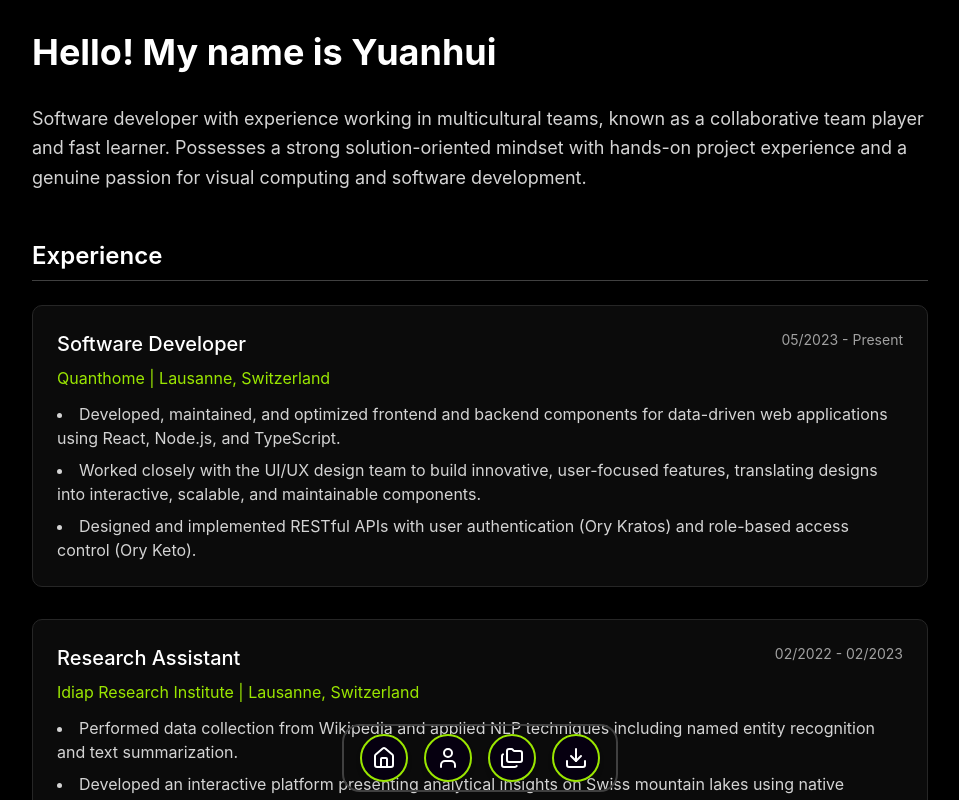
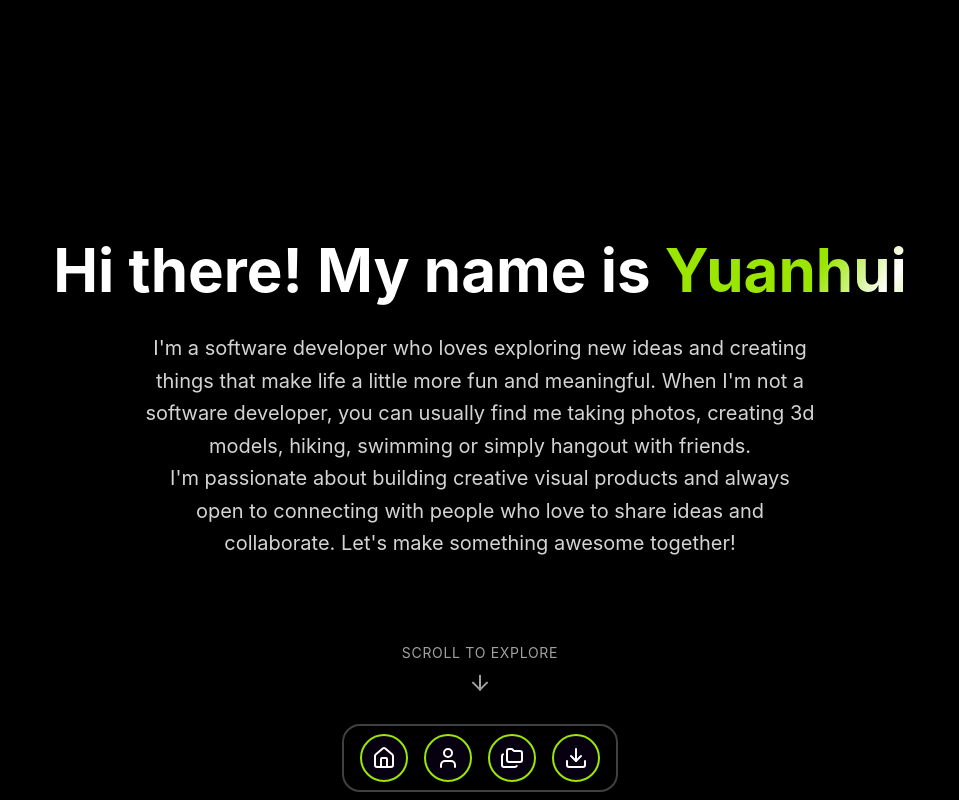
Before and after one commit to Linyhazel/nametag, a React (Vite) app: page /profile in a window 1280 px wide. Shown: the whole page, without its empty margins (160-1119 px from the left). Built offline with nearby package versions, Linux system fonts and the light colour scheme; no server answers.

Commit message:
update profolio and project page

```diff
--- /dev/null
+++ b/src/components/AnimatedSection.tsx
@@ -0,0 +1,41 @@
+import { useEffect, useRef, useState } from 'react';
+
+export default function AnimatedSection({
+  children,
+  delay = 0,
+}: {
+  children: React.ReactNode;
+  delay?: number;
+}) {
+  const [isVisible, setIsVisible] = useState(false);
+  const ref = useRef<HTMLDivElement>(null);
+
+  useEffect(() => {
+    const observer = new IntersectionObserver(
+      ([entry]) => {
+        if (entry.isIntersecting) {
+          setTimeout(() => setIsVisible(true), delay);
+          observer.unobserve(entry.target);
+        }
+      },
+      { threshold: 0.1 }
+    );
+
+    if (ref.current) {
+      observer.observe(ref.current);
+    }
+
+    return () => observer.disconnect();
+  }, [delay]);
+
+  return (
+    <div
+      ref={ref}
+      className={`transition-all duration-700 ease-out ${
+        isVisible ? 'opacity-100 translate-y-0' : 'opacity-0 translate-y-8'
+      }`}
+    >
+      {children}
+    </div>
+  );
+}
--- /dev/null
+++ b/src/components/ShinyText.tsx
@@ -0,0 +1,133 @@
+import React, { useState, useCallback, useEffect, useRef } from 'react';
+import { motion, useMotionValue, useAnimationFrame, useTransform } from 'motion/react';
+
+interface ShinyTextProps {
+  text: string;
+  disabled?: boolean;
+  speed?: number;
+  className?: string;
+  color?: string;
+  shineColor?: string;
+  spread?: number;
+  yoyo?: boolean;
+  pauseOnHover?: boolean;
+  direction?: 'left' | 'right';
+  delay?: number;
+}
+
+const ShinyText: React.FC<ShinyTextProps> = ({
+  text,
+  disabled = false,
+  speed = 2,
+  className = '',
+  color = '#b5b5b5',
+  shineColor = '#ffffff',
+  spread = 120,
+  yoyo = false,
+  pauseOnHover = false,
+  direction = 'left',
+  delay = 0
+}) => {
+  const [isPaused, setIsPaused] = useState(false);
+  const progress = useMotionValue(0);
+  const elapsedRef = useRef(0);
+  const lastTimeRef = useRef<number | null>(null);
+  const directionRef = useRef(direction === 'left' ? 1 : -1);
+
+  const animationDuration = speed * 1000;
+  const delayDuration = delay * 1000;
+
+  useAnimationFrame(time => {
+    if (disabled || isPaused) {
+      lastTimeRef.current = null;
+      return;
+    }
+
+    if (lastTimeRef.current === null) {
+      lastTimeRef.current = time;
+      return;
+    }
+
+    const deltaTime = time - lastTimeRef.current;
+    lastTimeRef.current = time;
+
+    elapsedRef.current += deltaTime;
+
+    // Animation goes from 0 to 100
+    if (yoyo) {
+      const cycleDuration = animationDuration + delayDuration;
+      const fullCycle = cycleDuration * 2;
+      const cycleTime = elapsedRef.current % fullCycle;
+
+      if (cycleTime < animationDuration) {
+        // Forward animation: 0 -> 100
+        const p = (cycleTime / animationDuration) * 100;
+        progress.set(directionRef.current === 1 ? p : 100 - p);
+      } else if (cycleTime < cycleDuration) {
+        // Delay at end
+        progress.set(directionRef.current === 1 ? 100 : 0);
+      } else if (cycleTime < cycleDuration + animationDuration) {
+        // Reverse animation: 100 -> 0
+        const reverseTime = cycleTime - cycleDuration;
+        const p = 100 - (reverseTime / animationDuration) * 100;
+        progress.set(directionRef.current === 1 ? p : 100 - p);
+      } else {
+        // Delay at start
+        progress.set(directionRef.current === 1 ? 0 : 100);
+      }
+    } else {
+      const cycleDuration = animationDuration + delayDuration;
+      const cycleTime = elapsedRef.current % cycleDuration;
+
+      if (cycleTime < animationDuration) {
+        // Animation phase: 0 -> 100
+        const p = (cycleTime / animationDuration) * 100;
+        progress.set(directionRef.current === 1 ? p : 100 - p);
+      } else {
+        // Delay phase - hold at end (shine off-screen)
+        progress.set(directionRef.current === 1 ? 100 : 0);
+      }
+    }
+  });
+
+  useEffect(() => {
+    directionRef.current = direction === 'left' ? 1 : -1;
+    elapsedRef.current = 0;
+    progress.set(0);
+    // eslint-disable-next-line react-hooks/exhaustive-deps
+  }, [direction]);
+
+  // Transform: p=0 -> 150% (shine off right), p=100 -> -50% (shine off left)
+  const backgroundPosition = useTransform(progress, p => `${150 - p * 2}% center`);
+
+  const handleMouseEnter = useCallback(() => {
+    if (pauseOnHover) setIsPaused(true);
+  }, [pauseOnHover]);
+
+  const handleMouseLeave = useCallback(() => {
+    if (pauseOnHover) setIsPaused(false);
+  }, [pauseOnHover]);
+
+  const gradientStyle: React.CSSProperties = {
+    backgroundImage: `linear-gradient(${spread}deg, ${color} 0%, ${color} 35%, ${shineColor} 50%, ${color} 65%, ${color} 100%)`,
+    backgroundSize: '200% auto',
+    WebkitBackgroundClip: 'text',
+    backgroundClip: 'text',
+    WebkitTextFillColor: 'transparent'
+  };
+
+  return (
+    <motion.span
+      className={`inline-block ${className}`}
+      style={{ ...gradientStyle, backgroundPosition }}
+      onMouseEnter={handleMouseEnter}
+      onMouseLeave={handleMouseLeave}
+    >
+      {text}
+    </motion.span>
+  );
+};
+
+export default ShinyText;
+//   plugins: [],
+// };
--- a/src/index.css
+++ b/src/index.css
@@ -143,3 +143,38 @@ body {
     @apply border-border outline-ring/50;
   }
 }
+
+/* Custom animations for Profile page */
+@keyframes fade-in {
+  from {
+    opacity: 0;
+    transform: translateY(20px);
+  }
+  to {
+    opacity: 1;
+    transform: translateY(0);
+  }
+}
+
+@keyframes bounce-slow {
+  0%,
+  100% {
+    transform: translateY(0);
+  }
+  50% {
+    transform: translateY(-10px);
+  }
+}
+
+.animate-fade-in {
+  animation: fade-in 0.8s ease-out forwards;
+}
+
+.animate-fade-in-delay {
+  opacity: 0;
+  animation: fade-in 0.8s ease-out 0.3s forwards;
+}
+
+.animate-bounce-slow {
+  animation: bounce-slow 2s ease-in-out infinite;
+}
--- a/src/pages/Profile.tsx
+++ b/src/pages/Profile.tsx
@@ -1,30 +1,90 @@
+import AnimatedSection from '@/components/AnimatedSection';
+import ShinyText from '@/components/ShinyText';
+import { ArrowDown } from 'lucide-react';
+import { useEffect, useRef, useState } from 'react';
 import { educations, experiences } from './const';
 
 export default function ProfilePage() {
+  const [hasScrolled, setHasScrolled] = useState(false);
+  const contentRef = useRef<HTMLDivElement>(null);
+  const containerRef = useRef<HTMLDivElement>(null);
+
+  useEffect(() => {
+    const container = containerRef.current;
+    if (!container) return;
+
+    const handleScroll = () => {
+      if (container.scrollTop > 50) {
+        setHasScrolled(true);
+      }
+    };
+
+    container.addEventListener('scroll', handleScroll);
+    return () => container.removeEventListener('scroll', handleScroll);
+  }, []);
+
+  const scrollToContent = () => {
+    contentRef.current?.scrollIntoView({ behavior: 'smooth' });
+  };
+
   return (
-    <div className="w-full h-full overflow-y-auto pb-24 pt-8 px-8">
-      <div className="max-w-4xl mx-auto">
-        <h1 className="text-4xl font-bold mb-8 text-white">
-          Hello! My name is <span className="">Yuanhui</span>
+    <div ref={containerRef} className="w-full h-full overflow-y-auto">
+      <div className="min-h-full flex flex-col items-center justify-center px-8 relative">
+        <div className="max-w-4xl mx-auto text-center">
+          <h1 className="text-5xl md:text-6xl font-bold mb-8 text-white animate-fade-in">
+            Hi there! My name is{' '}
+            <ShinyText
+              text="Yuanhui"
+              speed={2}
+              delay={0}
+              color="#9ae600"
+              shineColor="#ffffff"
+              spread={120}
+              direction="left"
+              yoyo={false}
+              pauseOnHover={false}
+            />
           </h1>
 
-        <section className="mb-12">
-          <p className="text-lg text-neutral-300 leading-relaxed">
-            Software developer with experience working in multicultural teams,
-            known as a collaborative team player and fast learner. Possesses a
-            strong solution-oriented mindset with hands-on project experience
-            and a genuine passion for visual computing and software development.
+          <p className="text-lg md:text-xl text-neutral-300 leading-relaxed max-w-2xl mx-auto animate-fade-in-delay">
+            I'm a software developer who loves exploring new ideas and creating
+            things that make life a little more fun and meaningful. When I'm not
+            a software developer, you can usually find me taking photos,
+            creating 3d models, hiking, swimming or simply hangout with friends.
           </p>
-        </section>
+          <p className="text-lg md:text-xl text-neutral-300 leading-relaxed max-w-2xl mx-auto animate-fade-in-delay">
+            I'm passionate about building creative visual products and always
+            open to connecting with people who love to share ideas and
+            collaborate. Let's make something awesome together!
+          </p>
+        </div>
 
+        <button
+          onClick={scrollToContent}
+          className={`absolute bottom-25 flex flex-col items-center gap-2 text-neutral-400 hover:text-white transition-all duration-500 cursor-pointer ${
+            hasScrolled
+              ? 'opacity-0 pointer-events-none'
+              : 'opacity-100 animate-bounce-slow'
+          }`}
+        >
+          <span className="text-sm tracking-wider uppercase">
+            Scroll to explore
+          </span>
+          <ArrowDown />
+        </button>
+      </div>
+
+      <div ref={contentRef} className="max-w-4xl mx-auto px-8 pb-24 pt-16">
+        <AnimatedSection delay={0}>
           <section className="mb-12">
             <h2 className="text-2xl font-semibold mb-6 text-white border-b border-neutral-700 pb-2">
               Experience
             </h2>
 
             <div className="space-y-8">
-            {experiences.map((experience) => (
-              <div className="bg-neutral-900/50 rounded-lg p-6 border border-neutral-800">
+              {experiences.map((experience, index) => (
+                <AnimatedSection key={experience.title} delay={index * 100}>
+                  <div className="bg-neutral-900/50 rounded-lg p-6 border border-neutral-800 hover:border-lime-500/30 transition-colors duration-300">
                     <div className="flex justify-between items-start mb-2">
                       <h3 className="text-xl font-medium text-white">
                         {experience.title}
@@ -35,36 +95,45 @@ export default function ProfilePage() {
                     </div>
                     <p className="text-lime-400 mb-3">{experience.company}</p>
                     <ul className="list-disc list-inside text-neutral-300 space-y-2">
-                  {experience.contentList.map((content) => (
-                    <li>{content}</li>
+                      {experience.contentList.map((content, i) => (
+                        <li key={i}>{content}</li>
                       ))}
                     </ul>
                   </div>
+                </AnimatedSection>
               ))}
             </div>
           </section>
+        </AnimatedSection>
 
+        <AnimatedSection delay={200}>
           <section className="mb-12">
             <h2 className="text-2xl font-semibold mb-6 text-white border-b border-neutral-700 pb-2">
               Education
             </h2>
 
             <div className="space-y-6">
-            {educations.map((education) => (
-              <div className="bg-neutral-900/50 rounded-lg p-6 border border-neutral-800">
+              {educations.map((education, index) => (
+                <AnimatedSection key={education.degree} delay={index * 100}>
+                  <div className="bg-neutral-900/50 rounded-lg p-6 border border-neutral-800 hover:border-lime-500/30 transition-colors duration-300">
                     <h3 className="text-xl font-medium text-white">
                       {education.degree}
                     </h3>
                     <p className="text-lime-400">{education.school}</p>
                     <p className="text-neutral-400">{education.period}</p>
-                {education.contentList.map((content) => (
-                  <p className="text-neutral-300 mt-2">{content}</p>
+                    {education.contentList.map((content, i) => (
+                      <p key={i} className="text-neutral-300 mt-2">
+                        {content}
+                      </p>
                     ))}
                   </div>
+                </AnimatedSection>
               ))}
             </div>
           </section>
+        </AnimatedSection>
 
+        <AnimatedSection delay={300}>
           <section>
             <h2 className="text-2xl font-semibold mb-6 text-white border-b border-neutral-700 pb-2">
               Skills
@@ -85,16 +154,18 @@ export default function ProfilePage() {
                 'Java',
                 'Unity 3D',
                 'Software Testing',
-            ].map((skill) => (
+              ].map((skill, index) => (
                 <span
                   key={skill}
-                className="px-4 py-2 bg-lime-500/20 text-lime-300 rounded-full text-sm border border-lime-500/30"
+                  className="px-4 py-2 bg-lime-500/20 text-lime-300 rounded-full text-sm border border-lime-500/30 hover:bg-lime-500/30 transition-colors duration-300"
+                  style={{ animationDelay: `${index * 50}ms` }}
                 >
                   {skill}
                 </span>
               ))}
             </div>
           </section>
+        </AnimatedSection>
       </div>
     </div>
   );
```
Also changed, not shown: src/pages/Projects.tsx (+5 -26 lines). Lines whose indentation alone changed are shown as unchanged.
